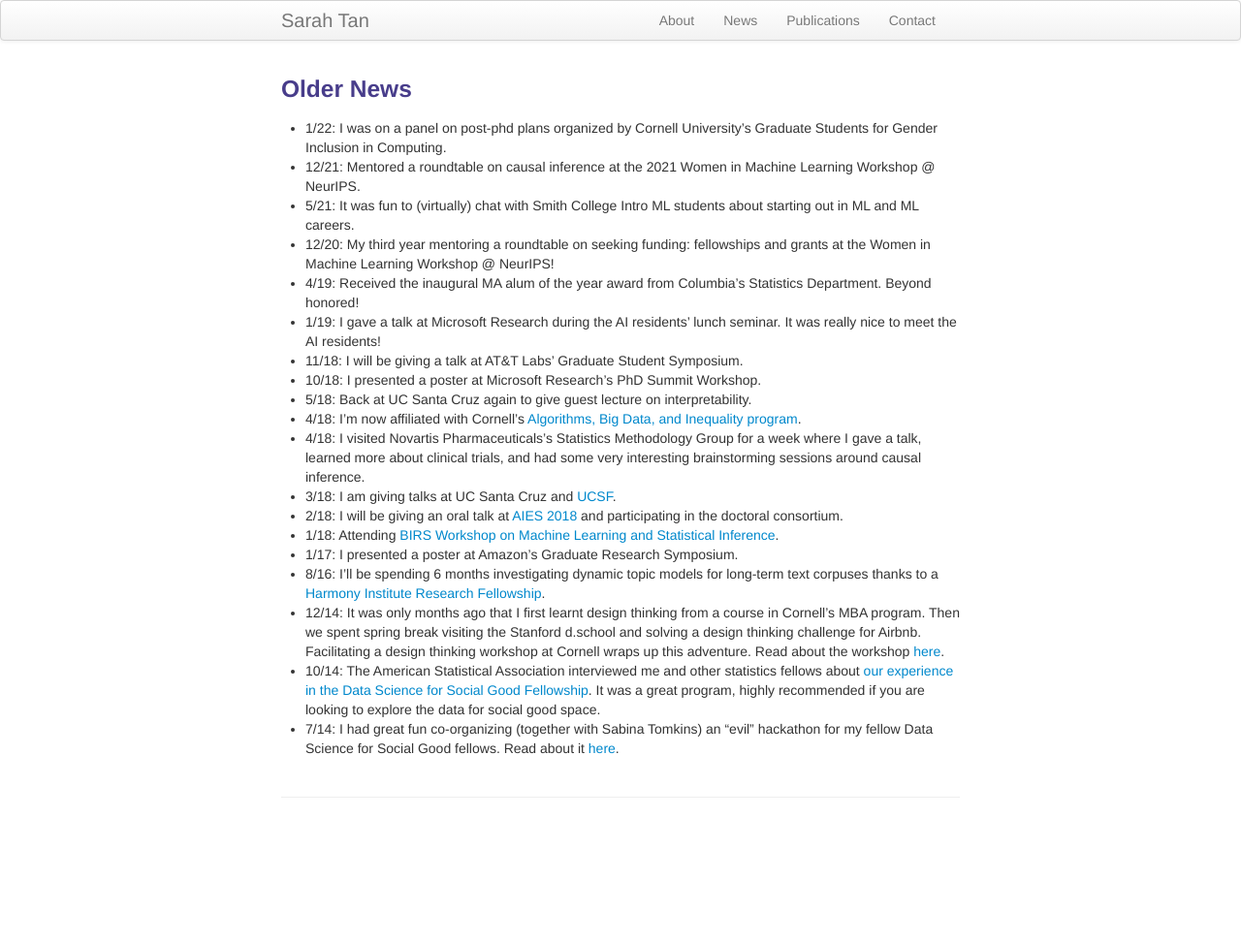
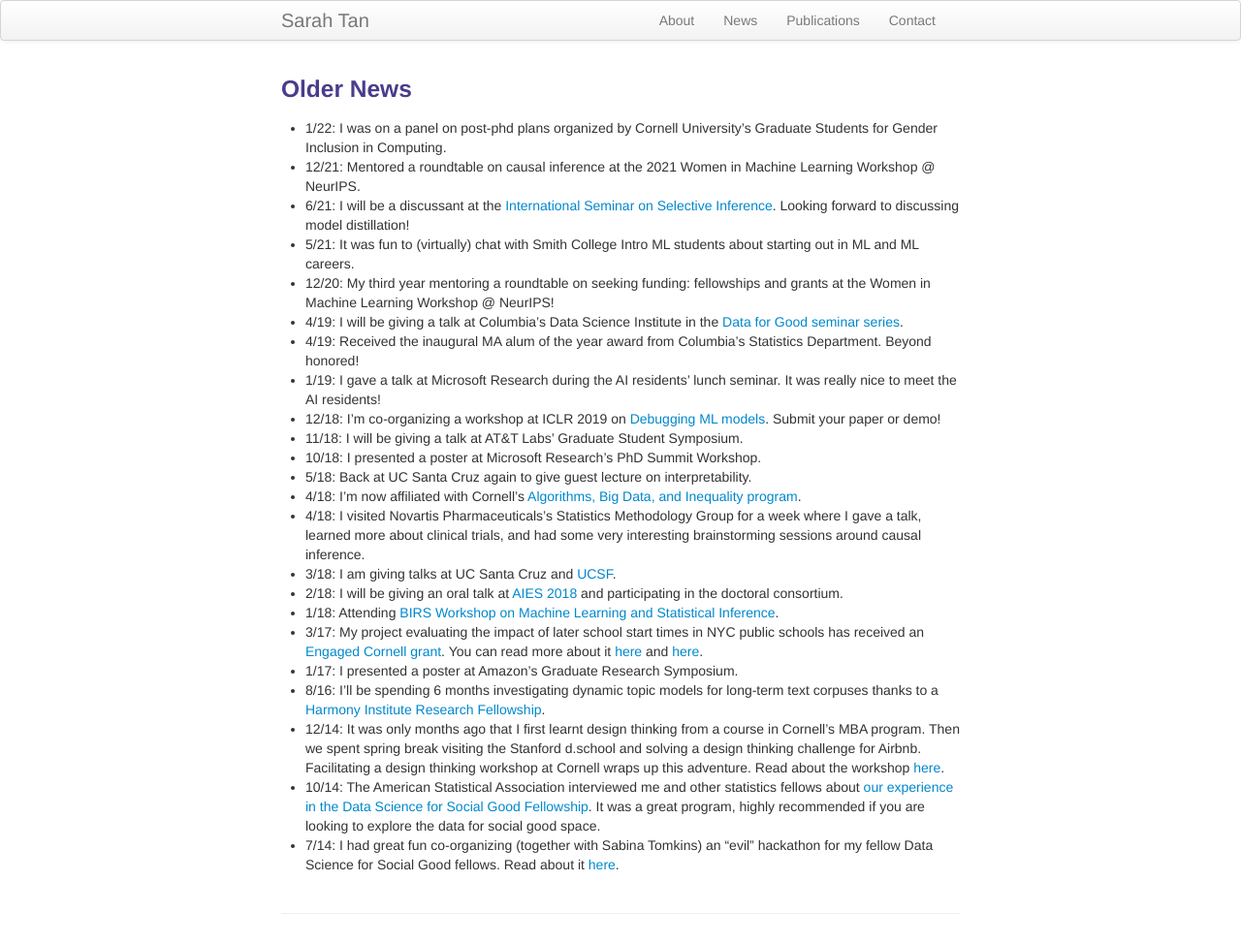
Before and after one commit to shftan/shftan.github.io, a Jekyll site: the page built from oldernews.md, in a window 1280 px wide. Shown: the whole page at 97% size. Built offline with Jekyll 4.4.1, drawn with Linux system fonts in a browser that asks for light colours; before the commit the page ends 900 px from its top, so only the background shows below that.

Commit message:
Update oldernews.md

```diff
--- a/oldernews.md
+++ b/oldernews.md
@@ -9,10 +9,13 @@ keywords: Sarah Tan, Cornell, Statistics, interpretability, causal inference
 </div>
 - 1/22: I was on a panel on post-phd plans organized by Cornell University's Graduate Students for Gender Inclusion in Computing.
 - 12/21: Mentored a roundtable on causal inference at the 2021 Women in Machine Learning Workshop @ NeurIPS.
+- 6/21: I will be a discussant at the [International Seminar on Selective Inference](https://www.selectiveinferenceseminar.com/past-talks). Looking forward to discussing model distillation!
 - 5/21: It was fun to (virtually) chat with Smith College Intro ML students about starting out in ML and ML careers.
 - 12/20: My third year mentoring a roundtable on seeking funding: fellowships and grants at the Women in Machine Learning Workshop @ NeurIPS!
+- 4/19: I will be giving a talk at Columbia's Data Science Institute in the [Data for Good seminar series](https://events.columbia.edu/cal/event/eventView.do?href=/public/cals/MainCal/CAL-00bb9e24-69b3e39a-0169-b633b324-000010e3.ics).
 - 4/19: Received the inaugural MA alum of the year award from Columbia's Statistics Department. Beyond honored!
 - 1/19: I gave a talk at Microsoft Research during the AI residents' lunch seminar. It was really nice to meet the AI residents!
+- 12/18: I'm co-organizing a workshop at ICLR 2019 on [Debugging ML models](https://debug-ml-iclr2019.github.io/). Submit your paper or demo!
 - 11/18: I will be giving a talk at AT&T Labs' Graduate Student Symposium.
 - 10/18: I presented a poster at Microsoft Research's PhD Summit Workshop.
 - 5/18: Back at UC Santa Cruz again to give guest lecture on interpretability.
@@ -21,6 +24,7 @@ keywords: Sarah Tan, Cornell, Statistics, interpretability, causal inference
 - 3/18: I am giving talks at UC Santa Cruz and [UCSF](https://epibiostat.ucsf.edu/events/two-projects-interpretability-and-causal-inference-auditing-black-box-modelsimpact-evaluation).
 - 2/18: I will be giving an oral talk at [AIES 2018](http://www.aies-conference.com) and participating in the doctoral consortium.
 - 1/18: Attending [BIRS Workshop on Machine Learning and Statistical Inference](http://www.birs.ca/events/2018/5-day-workshops/18w5054).
+- 3/17: My project evaluating the impact of later school start times in NYC public schools has received an [Engaged Cornell grant](http://engaged.cornell.edu/recipient/2017-18-engaged-graduate-student-grant-recipients/). You can read more about it [here](https://cals.cornell.edu/news/engaged-graduate-student-grants-fund-phd-students/) and [here](http://news.cornell.edu/stories/2017/04/engaged-graduate-student-grants-fund-16-phd-students).
 - 1/17: I presented a poster at Amazon's Graduate Research Symposium.
 - 8/16: I'll be spending 6 months investigating dynamic topic models for long-term text corpuses thanks to a [Harmony Institute Research Fellowship](https://harmonylabs.org).
 - 12/14: It was only months ago that I first learnt design thinking from a course in Cornell's MBA program. Then we spent spring break visiting the Stanford d.school and solving a design thinking challenge for Airbnb. Facilitating a design thinking workshop at Cornell wraps up this adventure. Read about the workshop [here](https://team42design.wordpress.com/").
```
